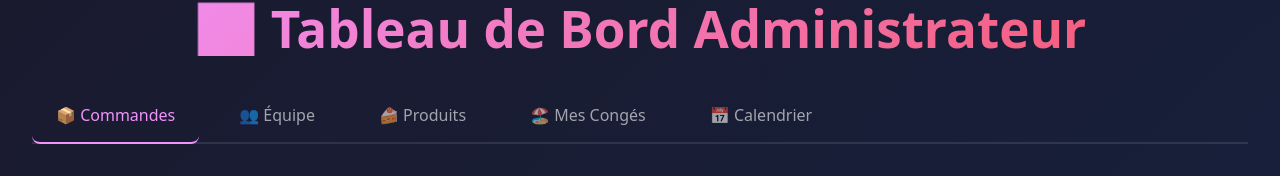
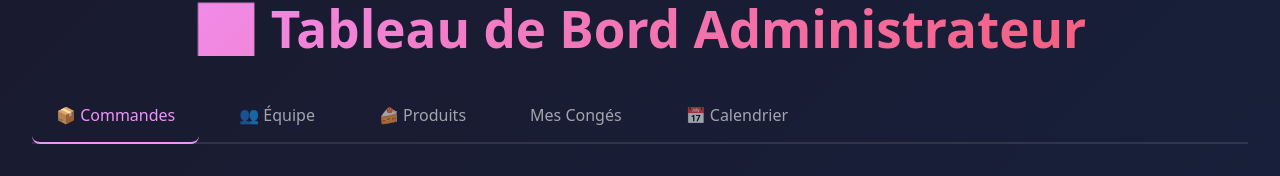
Before and after one commit to Armel-Jordan/joycy.bakery, a React (Vite) app: page /admin in a window 1280 px wide. Shown: the part 105-281 px from the top of the page. Built offline with nearby package versions, Linux system fonts and the light colour scheme; no server answers; the database is empty.

Commit message:
Remove emoji from vacation tab button text

```diff
--- a/src/pages/AdminDashboard.tsx
+++ b/src/pages/AdminDashboard.tsx
@@ -45,7 +45,7 @@ export default function AdminDashboard({ user }: AdminDashboardProps) {
           className={activeTab === 'vacation' ? 'active' : ''}
           onClick={() => setActiveTab('vacation')}
         >
-          🏖️ Mes Congés
+          Mes Congés
         </button>
         <button
           className={activeTab === 'calendar' ? 'active' : ''}
```
